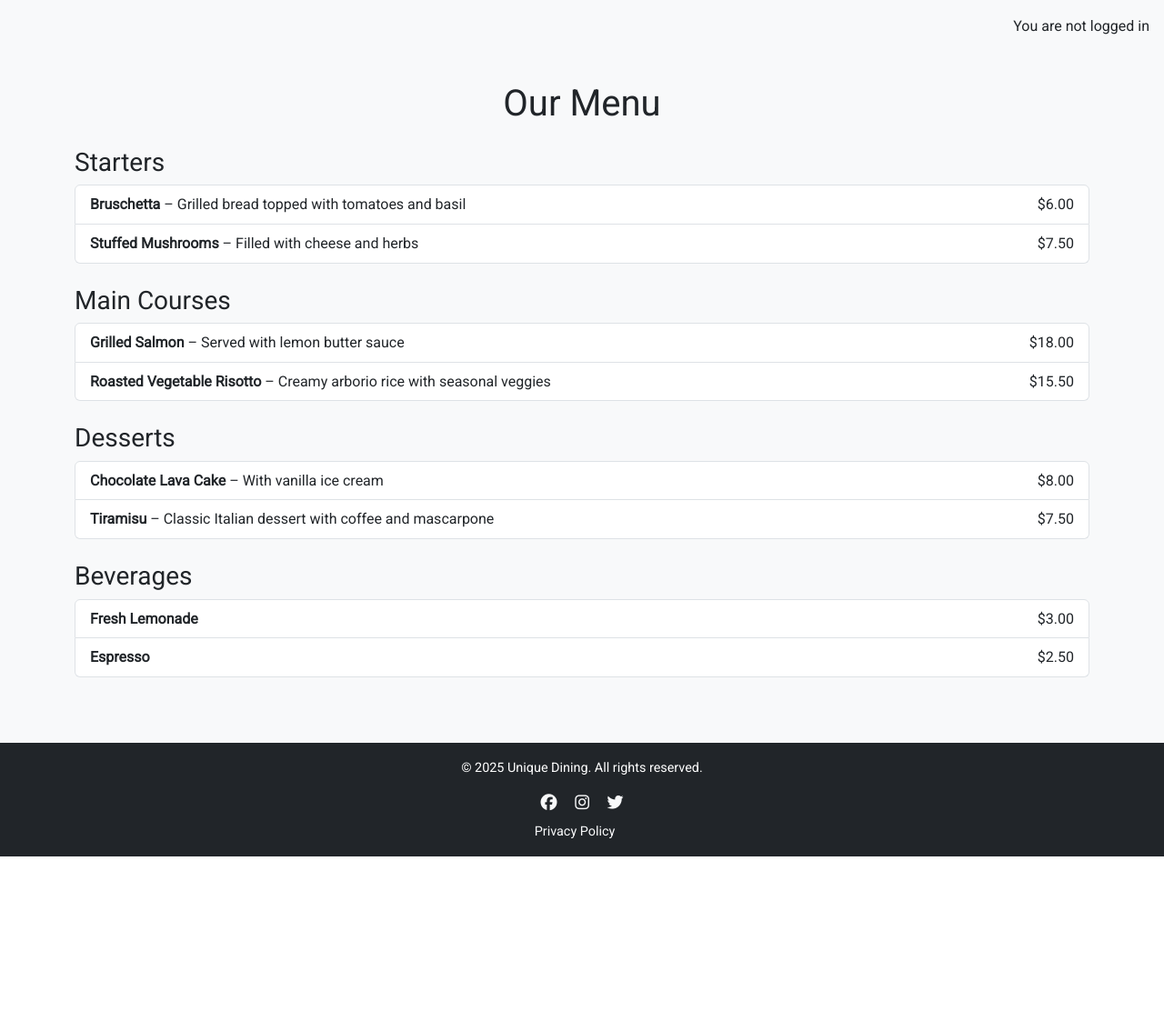
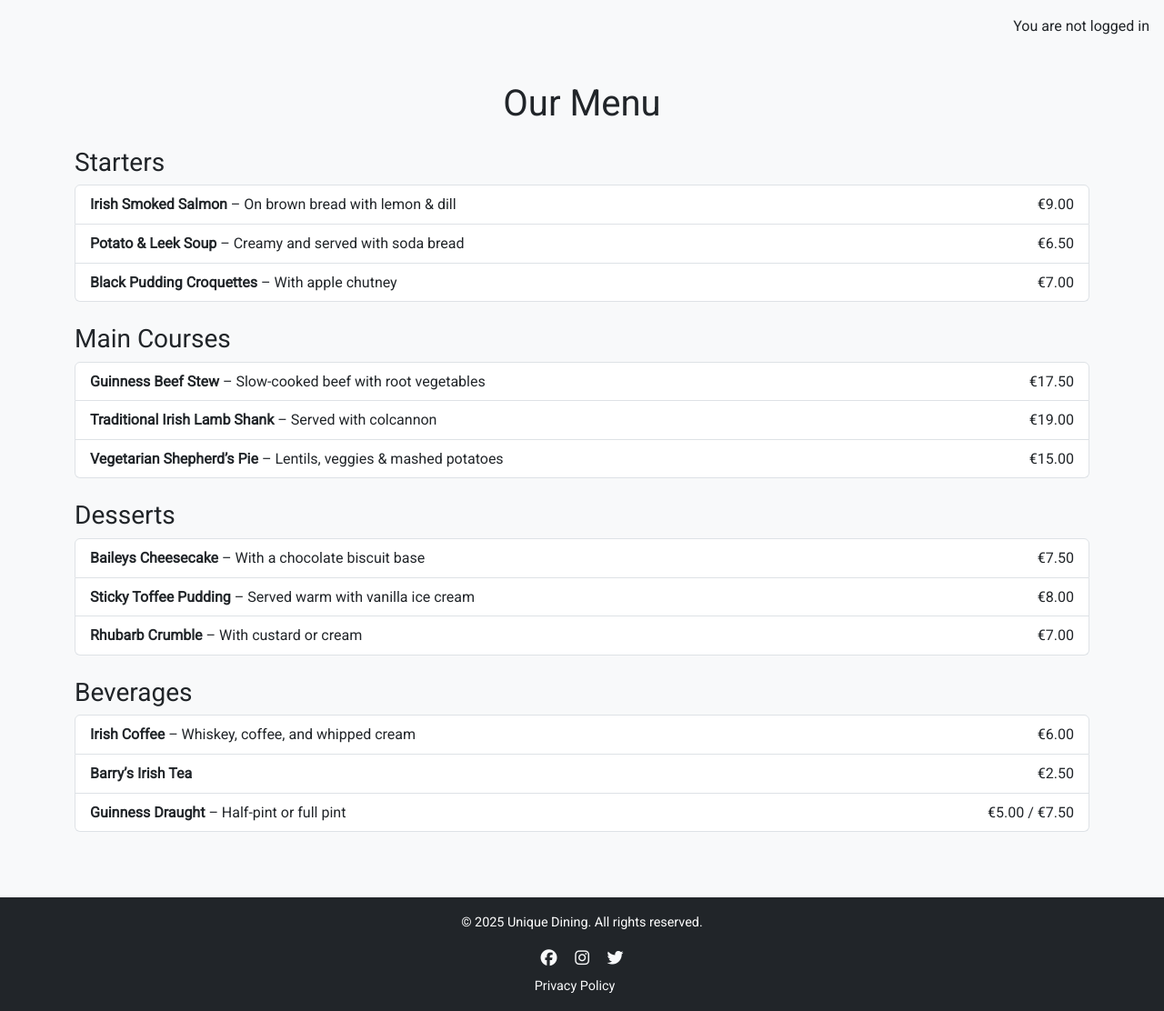
Before and after one commit to sowmya1283/heavenlydining, a Django app: template booktable/templates/booktable/menu.html in a window 1280 px wide. Shown: the part 60-1172 px from the top of the page at 91% size. Before the commit the page ends 1002 px from the top, so only its background shows below. Run offline with Django 4.2, Linux system fonts and the light colour scheme; the template is opened without the code that fills it, so the values that code supplies are empty.

Commit message:
Added hero image , have to deploy to heroku now

```diff
--- a/Static/css/style.css
+++ b/Static/css/style.css
@@ -50,14 +50,11 @@ footer a:hover {
 .hero {
   position: relative;
   width: 100%;
-  height: 60vh; /* Adjust height as needed */
+  height: 75vh; /* Adjust height as needed */
   overflow: hidden;
 }
 
 .hero-image {
-  position: absolute;
-  top: 0;
-  left: 0;
   width: 100%;
   height: 100%;
   object-fit: cover; /* Cover the container, cropping if necessary */
--- a/booktable/templates/booktable/index.html
+++ b/booktable/templates/booktable/index.html
@@ -12,7 +12,7 @@
 <div class="hero">
     <img src="{% static 'images/hero/hero2.jpg' %}" alt="Unique Dining in Ireland" class="hero-image">
     <div class="hero-text">
-        <h1>Welcome to Heavenly Dining</h1>
+        <h1>Welcome to Unique Dining</h1>
         <p>Experience Ireland’s Most Unique Culinary Journey</p>
     </div>
 </div>
--- a/booktable/templates/booktable/menu.html
+++ b/booktable/templates/booktable/menu.html
@@ -3,7 +3,6 @@
 {% block title %}Welcome to Booking Table{% endblock %}
 
 {% block content %}
-
 <div class="container mt-5">
   <h1 class="text-center mb-4">Our Menu</h1>
 
@@ -11,12 +10,16 @@
     <h3>Starters</h3>
     <ul class="list-group">
       <li class="list-group-item">
-          <strong>Bruschetta</strong> – Grilled bread topped with tomatoes and basil
-          <span class="float-end">$6.00</span>
+        <strong>Irish Smoked Salmon</strong> – On brown bread with lemon & dill
+        <span class="float-end">€9.00</span>
       </li>
       <li class="list-group-item">
-          <strong>Stuffed Mushrooms</strong> – Filled with cheese and herbs
-          <span class="float-end">$7.50</span>
+        <strong>Potato & Leek Soup</strong> – Creamy and served with soda bread
+        <span class="float-end">€6.50</span>
+      </li>
+      <li class="list-group-item">
+        <strong>Black Pudding Croquettes</strong> – With apple chutney
+        <span class="float-end">€7.00</span>
       </li>
     </ul>
   </div>
@@ -25,12 +28,16 @@
     <h3>Main Courses</h3>
     <ul class="list-group">
       <li class="list-group-item">
-          <strong>Grilled Salmon</strong> – Served with lemon butter sauce
-          <span class="float-end">$18.00</span>
+        <strong>Guinness Beef Stew</strong> – Slow-cooked beef with root vegetables
+        <span class="float-end">€17.50</span>
       </li>
       <li class="list-group-item">
-          <strong>Roasted Vegetable Risotto</strong> – Creamy arborio rice with seasonal veggies
-          <span class="float-end">$15.50</span>
+        <strong>Traditional Irish Lamb Shank</strong> – Served with colcannon
+        <span class="float-end">€19.00</span>
+      </li>
+      <li class="list-group-item">
+        <strong>Vegetarian Shepherd’s Pie</strong> – Lentils, veggies & mashed potatoes
+        <span class="float-end">€15.00</span>
       </li>
     </ul>
   </div>
@@ -39,12 +46,16 @@
     <h3>Desserts</h3>
     <ul class="list-group">
       <li class="list-group-item">
-          <strong>Chocolate Lava Cake</strong> – With vanilla ice cream
-          <span class="float-end">$8.00</span>
+        <strong>Baileys Cheesecake</strong> – With a chocolate biscuit base
+        <span class="float-end">€7.50</span>
       </li>
       <li class="list-group-item">
-          <strong>Tiramisu</strong> – Classic Italian dessert with coffee and mascarpone
-          <span class="float-end">$7.50</span>
+        <strong>Sticky Toffee Pudding</strong> – Served warm with vanilla ice cream
+        <span class="float-end">€8.00</span>
+      </li>
+      <li class="list-group-item">
+        <strong>Rhubarb Crumble</strong> – With custard or cream
+        <span class="float-end">€7.00</span>
       </li>
     </ul>
   </div>
@@ -53,12 +64,16 @@
     <h3>Beverages</h3>
     <ul class="list-group">
       <li class="list-group-item">
-          <strong>Fresh Lemonade</strong>
-          <span class="float-end">$3.00</span>
+        <strong>Irish Coffee</strong> – Whiskey, coffee, and whipped cream
+        <span class="float-end">€6.00</span>
       </li>
       <li class="list-group-item">
-          <strong>Espresso</strong>
-          <span class="float-end">$2.50</span>
+        <strong>Barry’s Irish Tea</strong>
+        <span class="float-end">€2.50</span>
+      </li>
+      <li class="list-group-item">
+        <strong>Guinness Draught</strong> – Half-pint or full pint
+        <span class="float-end">€5.00 / €7.50</span>
       </li>
     </ul>
   </div>
--- a/uniquedining/settings.py
+++ b/uniquedining/settings.py
@@ -30,7 +30,7 @@ TEMPLATES_DIR = os.path.join(BASE_DIR, 'templates')
 SECRET_KEY = os.environ.get("SECRET_KEY")
 
 # SECURITY WARNING: don't run with debug turned on in production!
-DEBUG = True
+DEBUG = False
 
 ALLOWED_HOSTS = ['.herokuapp.com', '127.0.0.1', 'localhost']
 
```
Also changed, not shown: README.md. Lines whose indentation alone changed are shown as unchanged.
